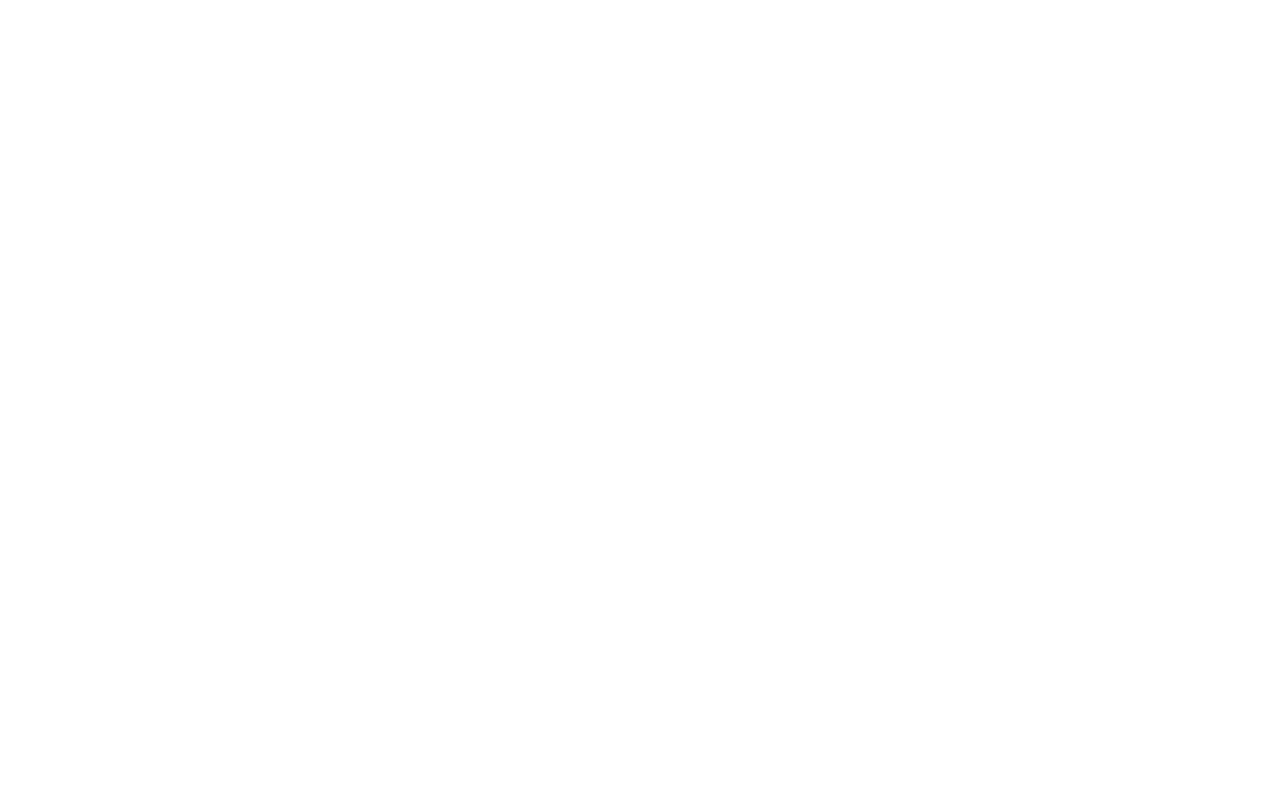
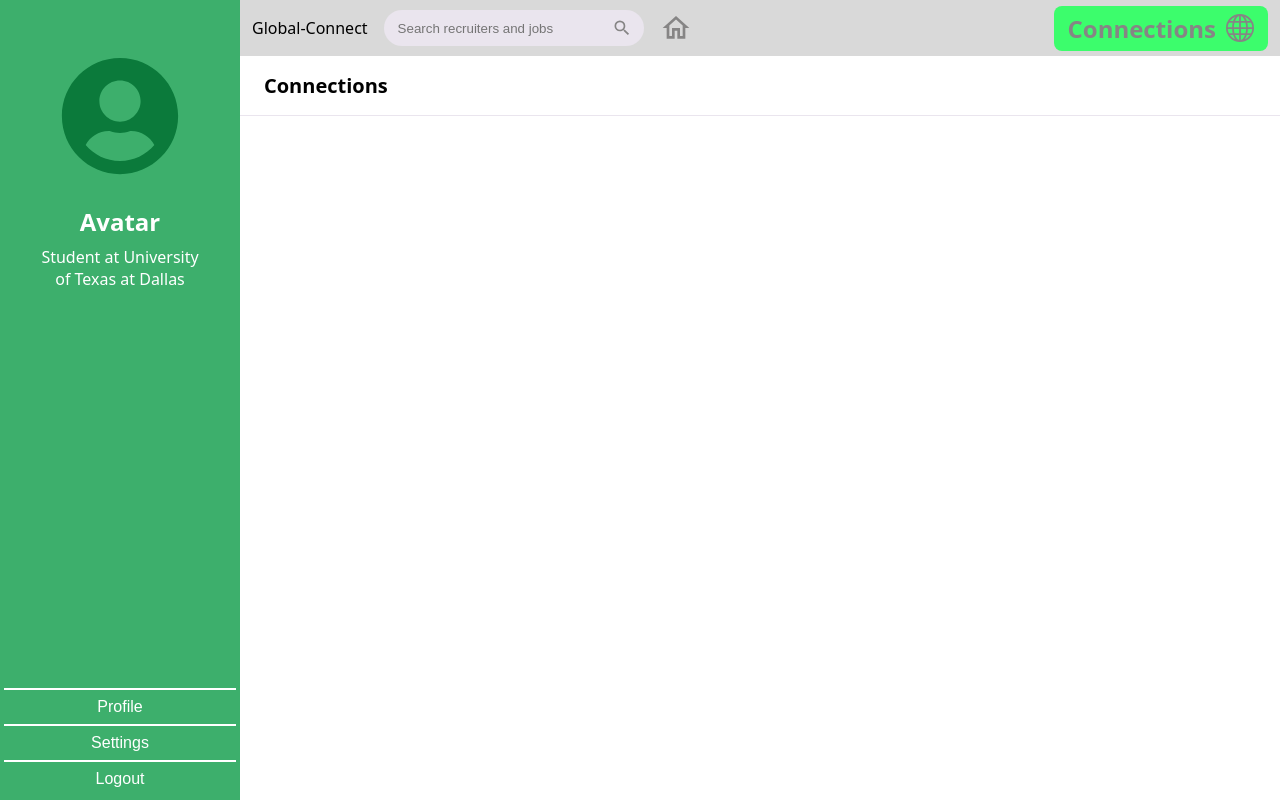
Before and after one commit to AtreyaG/Global-Connect, a React (Vite) app: page /connections in a window 1280 px wide. Before the commit this address had no page. Built offline with nearby package versions, Linux system fonts and the light colour scheme.

Commit message:
Change from <a href> tags to link tags using router. Also, added in connections title for the page

```diff
--- a/src/LandingPage.css
+++ b/src/LandingPage.css
@@ -107,3 +107,11 @@
 .connections-link:hover{
     background: #a5f3a5
 }
+
+/* styling for other connections page stuff since it may be later moved to a layout.css file if we make the layout a component*/
+.page-title {
+    margin:0;
+    padding: 16px 24px;
+    font-size: 1.25rem;
+    border-bottom: 1px solid #eae5ee
+}
--- a/src/components/Header.tsx
+++ b/src/components/Header.tsx
@@ -1,21 +1,24 @@
 import {MdSearch, MdOutlineHome} from 'react-icons/md'
 import { BsGlobe } from 'react-icons/bs'
+import { Link } from 'react-router'
 
 function Header() {
     return(
         <header className="header">Global-Connect
             <div className="search-bar">
                 <input type="text" placeholder='Search recruiters and jobs'/>
-                <MdSearch size={20} />
+                <Link to="/" className="home-link">
+                    <MdSearch size={20} />
+                </Link>
             </div>
 
-            <a href="/" className='home-link'>
+            <Link to="/" className="home-link">
                 <MdOutlineHome size={32} />
-            </a>
+            </Link>
 
-            <a href='/connections' className="connections-link">
+            <Link to="/connections" className="connections-link">
                 Connections <BsGlobe size={28} />
-            </a>
+            </Link>
         </header>
     )
 }
--- a/src/main.tsx
+++ b/src/main.tsx
@@ -2,6 +2,7 @@
 import { createRoot } from 'react-dom/client'
 import './index.css'
 import LandingPage from './LandingPage.tsx'
+import ConnectionsPage from './pages/ConnectionsPage.tsx'
 
 import { BrowserRouter, Routes, Route } from 'react-router'
 
@@ -10,6 +11,7 @@
     <BrowserRouter>
       <Routes>
         <Route path="/" element={<LandingPage />} />
+        <Route path="/connections" element={<ConnectionsPage />} />
       </Routes>
     </BrowserRouter>
   </StrictMode>,
--- a/src/pages/ConnectionsPage.tsx
+++ b/src/pages/ConnectionsPage.tsx
@@ -1,4 +1,4 @@
-import "./LandingPage.css"
+import "../LandingPage.css"
 import Sidebar from "../components/Sidebar"
 import Header from "../components/Header"
 
```
